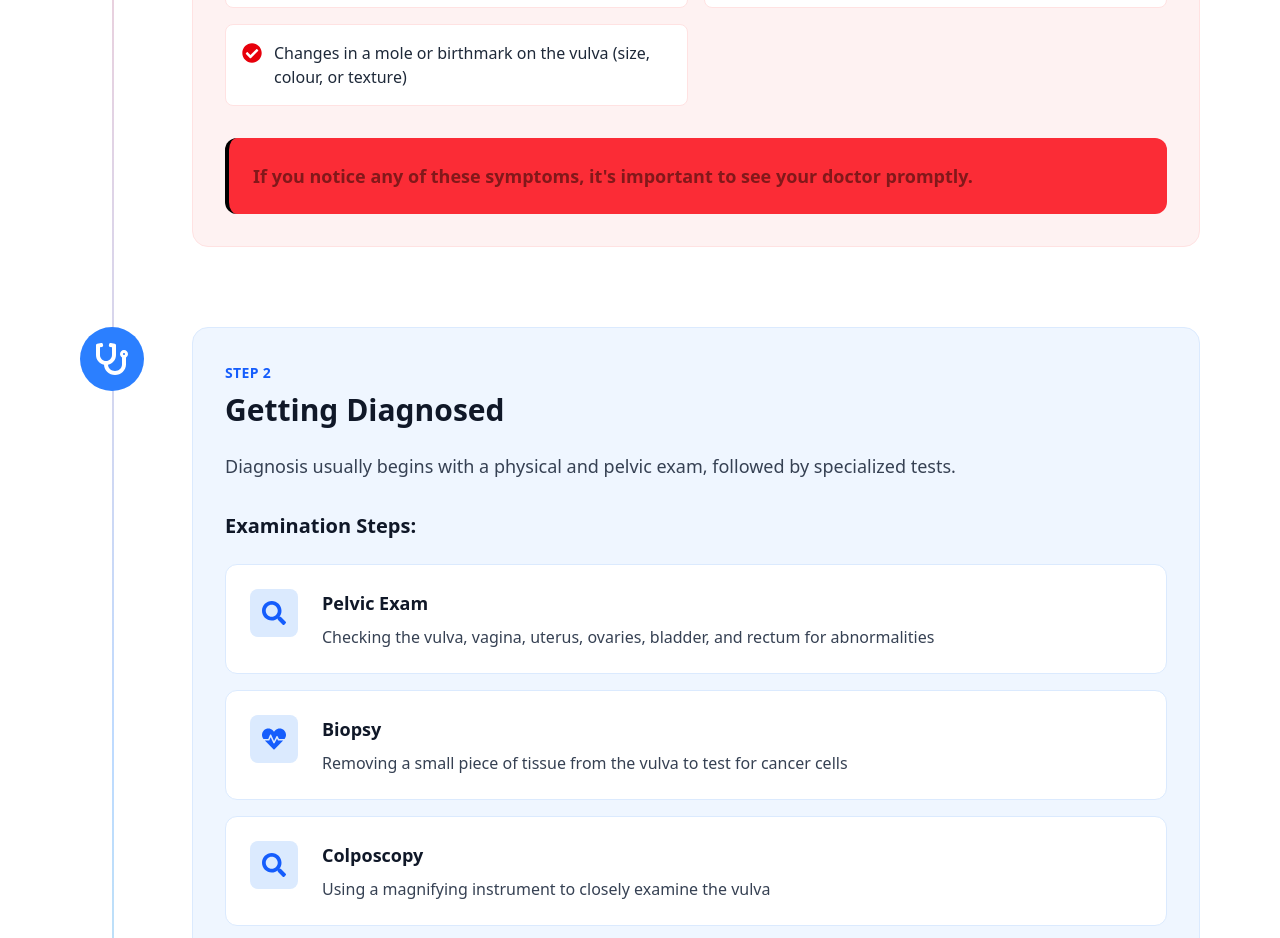
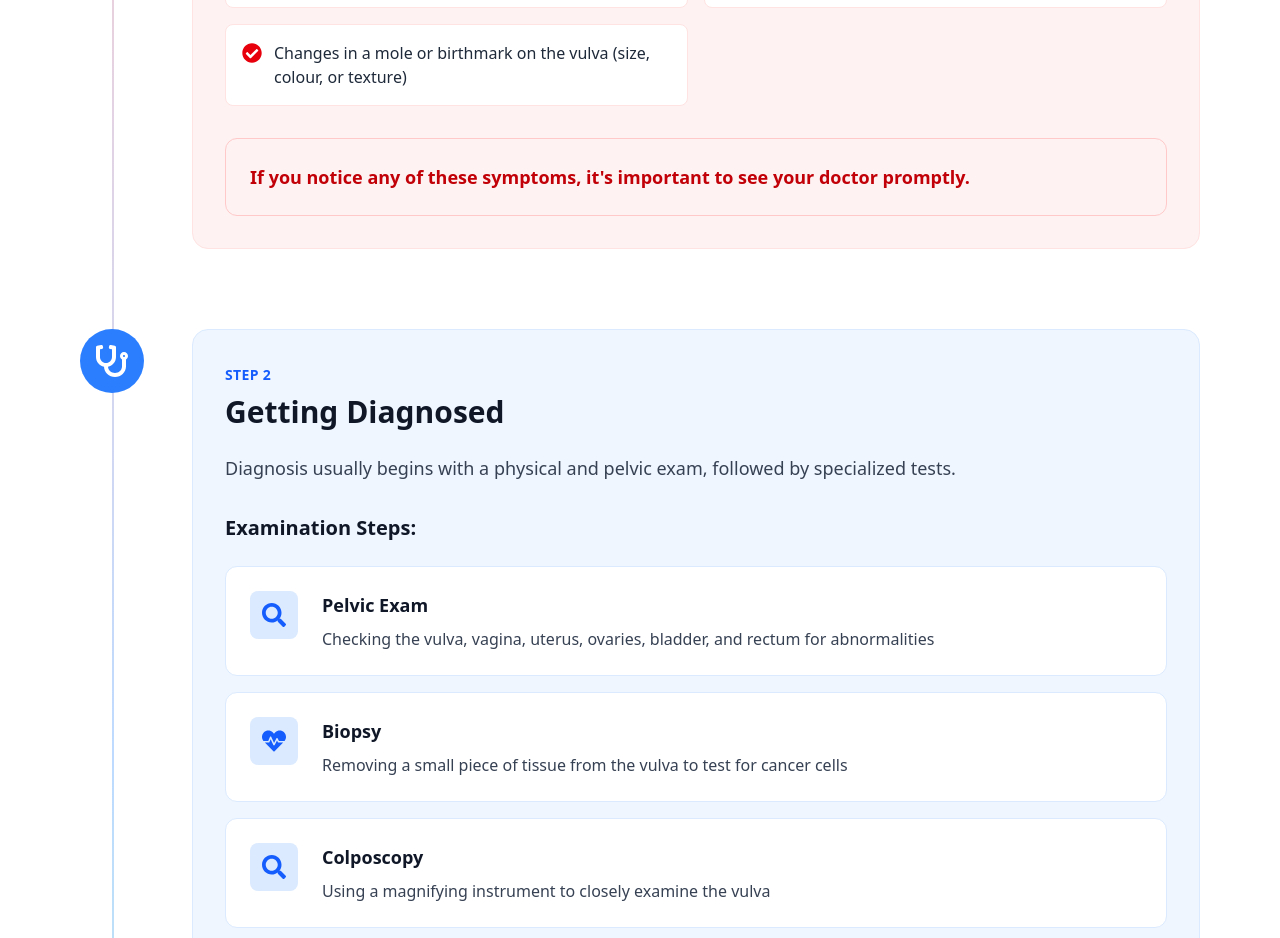
Before and after one commit to shandiru/surgeon, a React (Vite) app: page /Cancer/Vulvar in a window 1280 px wide. Shown: the part 800-1738 px from the top of the page. Built offline with nearby package versions, Linux system fonts and the light colour scheme.

Commit message:
fix issue

```diff
--- a/src/components/CancerSection/VulvarCancePage/VulvarCancerGuide.jsx
+++ b/src/components/CancerSection/VulvarCancePage/VulvarCancerGuide.jsx
@@ -205,9 +205,12 @@ const StepCard = ({
 
             {/* Alert Box */}
             {alert && (
-              <div className={`mt-8 p-6 ${colors[color].tag.split(" ")[0]} rounded-xl border-l-4 ${colors[color].circle}`}>
-                <p className="text-red-900 font-semibold text-lg">{alert}</p>
-              </div>
+              <div className="mt-8 p-6 rounded-xl border border-red-200 bg-red-50">
+                <p className="text-red-700 font-semibold text-lg">
+                      {alert}
+                </p>
+             </div>
+
             )}
 
             {/* Subsections */}
```
